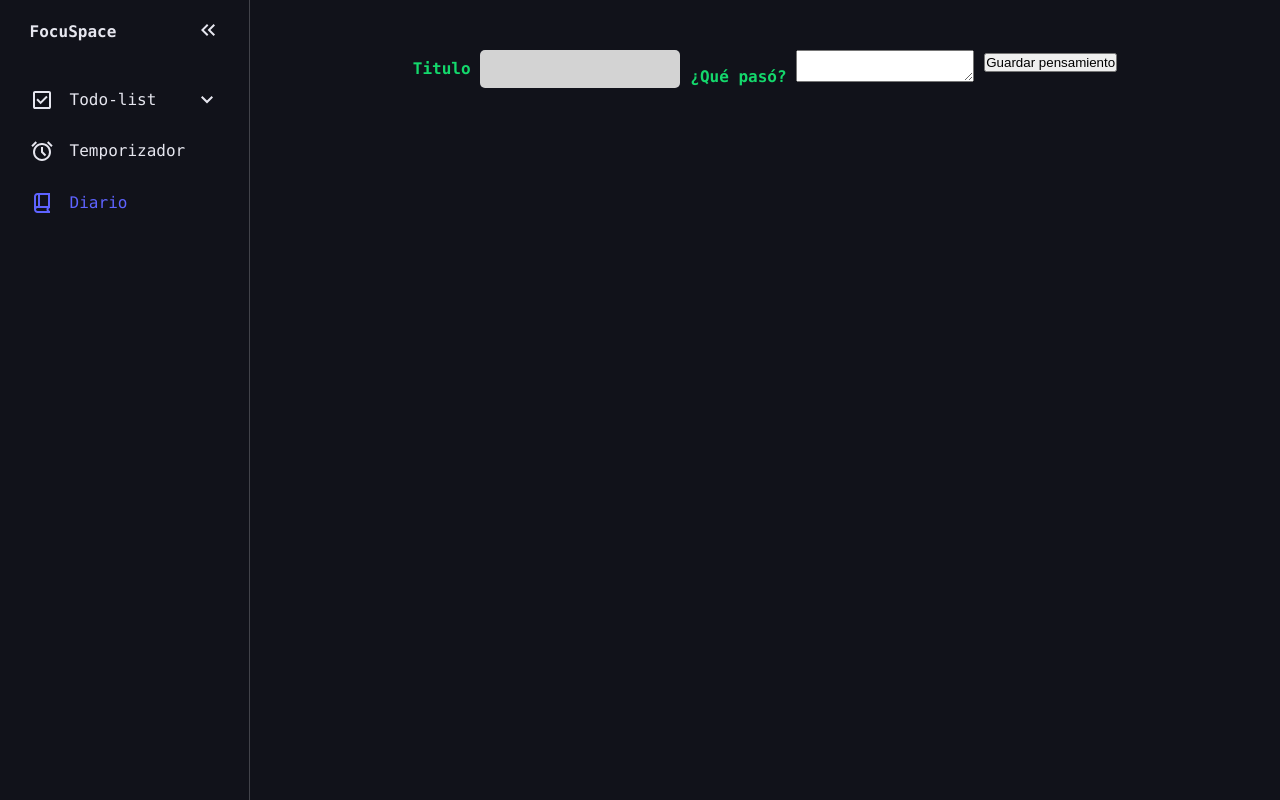
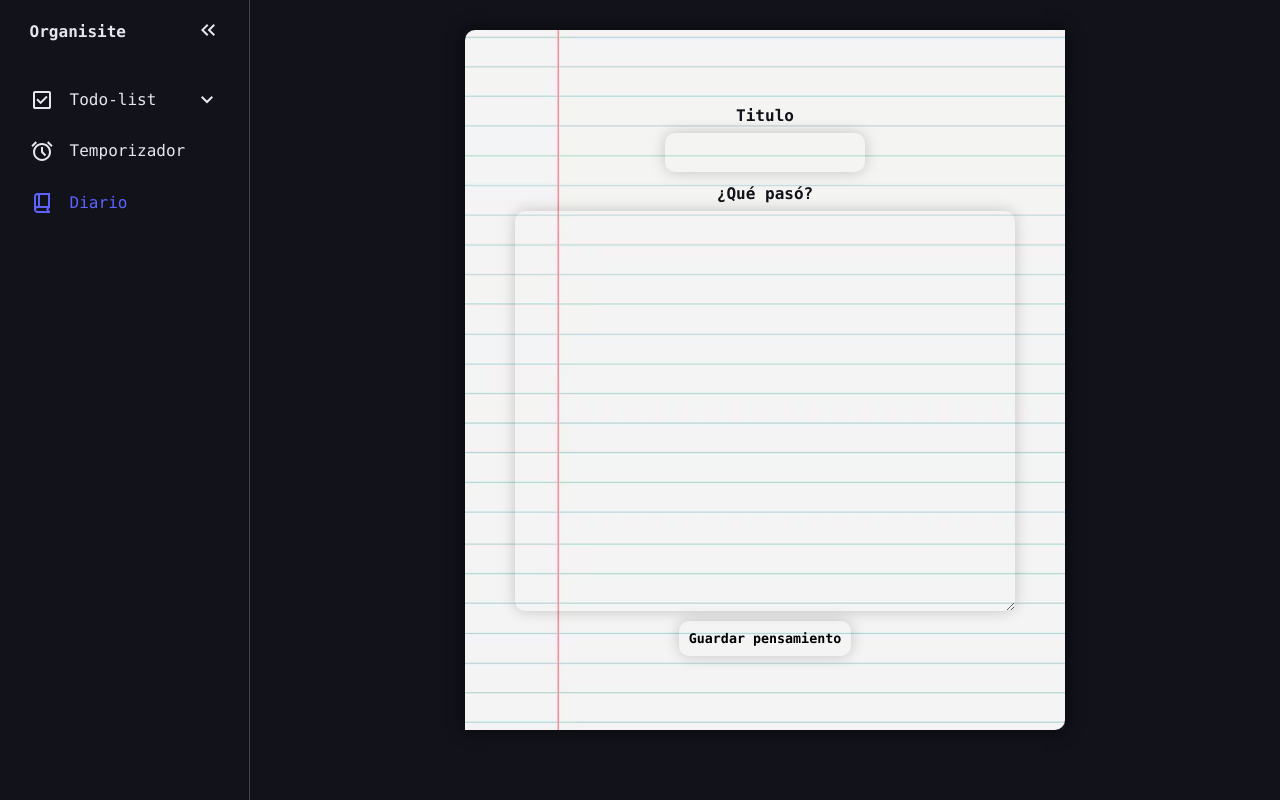
Before and after one commit to AngelaRB/Proyecto_productivo, a Flask app: page /agregar_nuevo_dia in a window 1280 px wide. Run offline with Flask 3, Linux system fonts and the light colour scheme.

Commit message:
diseño de diario

```diff
--- a/static/styles.css
+++ b/static/styles.css
@@ -148,12 +148,6 @@ body{
     background-color: var(--hover-clr);
 }
 
-
-
-
-
-
-
 main{
     padding: min(30px, 7%);
 }
@@ -225,17 +219,6 @@ h2{
     font-size: 20px;
     margin-top: 20px;
 }
-
-
-
-
-
-
-
-
-
-
-
 
 /* estilos del temporizador */
 
@@ -495,3 +478,89 @@ input:focus {
     margin-bottom: 20px;
     padding: min(3em, 15%);
 }
+
+.leer_diario p{
+    color: var(--text-clr);
+}
+
+.escribir_diario{
+    position:relative;
+    height: 700px;
+    width: 600px;
+    background-image: url(../static/img/hoja2.jpg);
+    background-repeat: no-repeat;
+    background-size:cover;
+    background-position: center center;
+    display: flex;
+    margin: 0 auto;
+    border-radius: 10px 0 10px 0;
+}
+
+.escribir_diario2{
+    display: flex;
+    flex-direction: column;
+    align-items: center;
+    justify-content: space-evenly;
+    position:absolute;
+    width: 100%;
+    height: 100%;
+    box-shadow: 0 0 15px rgba(0, 0, 0, .5);
+}
+
+.escribir_diario2 form{
+    display: flex;
+    flex-direction: column;
+}
+
+.escribir_diario2 div{
+    display: flex;
+    flex-direction: column;
+    align-items: center;
+}
+
+.escribir_diario2 label{
+    color: var(--base-clr);
+}
+
+.escribir_diario2 button{
+    background: none;
+    border-radius: 10px;
+    border: none;
+    box-shadow: 0 0 15px rgba(0, 0, 0, .2);
+    padding: 10px;
+    transition-duration: 0.3s;
+
+    &:hover{
+        box-shadow: 0 0 15px rgba(0, 0, 0, .5);
+        transition-duration: 0.3s;
+        transform: scale(1.05);
+        background-color: rgb(0 0 0 / 5%);
+    }
+}
+
+.escribir_diario2 input{
+    font-family: consolas;
+}
+
+#btn_diario{
+    font-family: consolas;
+    font-weight: bold;
+}
+
+.diario_titulo input{
+    background: none;
+    border-radius: 10px;
+    border: none;
+    box-shadow: 0 0 15px rgba(0, 0, 0, .2);
+    padding: 10px;
+}
+
+.diario_des textarea{
+    width: 500px;
+    height: 400px;
+    background: none;
+    border-radius: 10px;
+    border: none;
+    box-shadow: 0 0 15px rgba(0, 0, 0, .2);
+    padding: 10px;
+}
--- a/templates/agregar_diario.html
+++ b/templates/agregar_diario.html
@@ -2,19 +2,25 @@
 {%block title%}Nuevo pensamiento{%endblock%}
 {% block content%}
 
+<div class="escribir_diario">
+    <div class="escribir_diario2">
         <form action="{{url_for('agregar_diario')}}" method="POST">
-    <div>
+            <div class="diario_titulo">
                 <label for="">Titulo</label>
                 <input type="text" name="titulo" required>
             </div>
-    <div>
+            <div class="diario_des">
                 <label for="">¿Qué pasó?</label>
                 <textarea type="text" name="descripcion" required></textarea>
             </div>
             <div>
-        <button type="submit">Guardar pensamiento</button>
+                <button id="btn_diario" type="submit">Guardar pensamiento</button>
             </div>
         </form>
+    </div>
+
+</div>
+
 
 
 
--- a/templates/base.html
+++ b/templates/base.html
@@ -3,7 +3,7 @@
 <head>
     <meta charset="UTF-8">
     <meta name="viewport" content="width=device-width, initial-scale=1.0">
-    <title>FocuSpace</title>
+    <title>{%block title%}Organisite{%endblock%}</title>
     <link rel="stylesheet" href="../static/styles.css">
     <script type="text/javascript" src="../static/js/sidebar.js"></script>
     <script src="../static/js/organizador.js"></script>
--- a/templates/components/sidebar.html
+++ b/templates/components/sidebar.html
@@ -2,7 +2,7 @@
     <nav id="sidebar">
         <ul>
             <li>
-                <span class="logo">FocuSpace</span>
+                <span class="logo">Organisite</span>
                 <button onclick=toggleSidebar() id="toggle-btn">
                     <svg xmlns="http://www.w3.org/2000/svg" height="24px" viewBox="0 -960 960 960" width="24px"><path d="M440-240 200-480l240-240 56 56-183 184 183 184-56 56Zm264 0L464-480l240-240 56 56-183 184 183 184-56 56Z"/></svg>
                 </button>
--- a/templates/nueva_entrada.html
+++ b/templates/nueva_entrada.html
@@ -5,7 +5,7 @@
     <main>
 
         {% for diario in diarios %}
-        <div class="leer_diario">
+        <div>
             <h1>{{diario.titulo}}</h1>
             <h3>{{diario.fecha}}</h3>
             <p>{{diario.descripcion}}</p>
```
Also changed, not shown: templates/diario.html (+18 -8 lines), static/img/hoja.avif (added), static/img/hoja2.jpg (added), static/img/lagunatota.jpg (added). Lines whose indentation alone changed are shown as unchanged.
